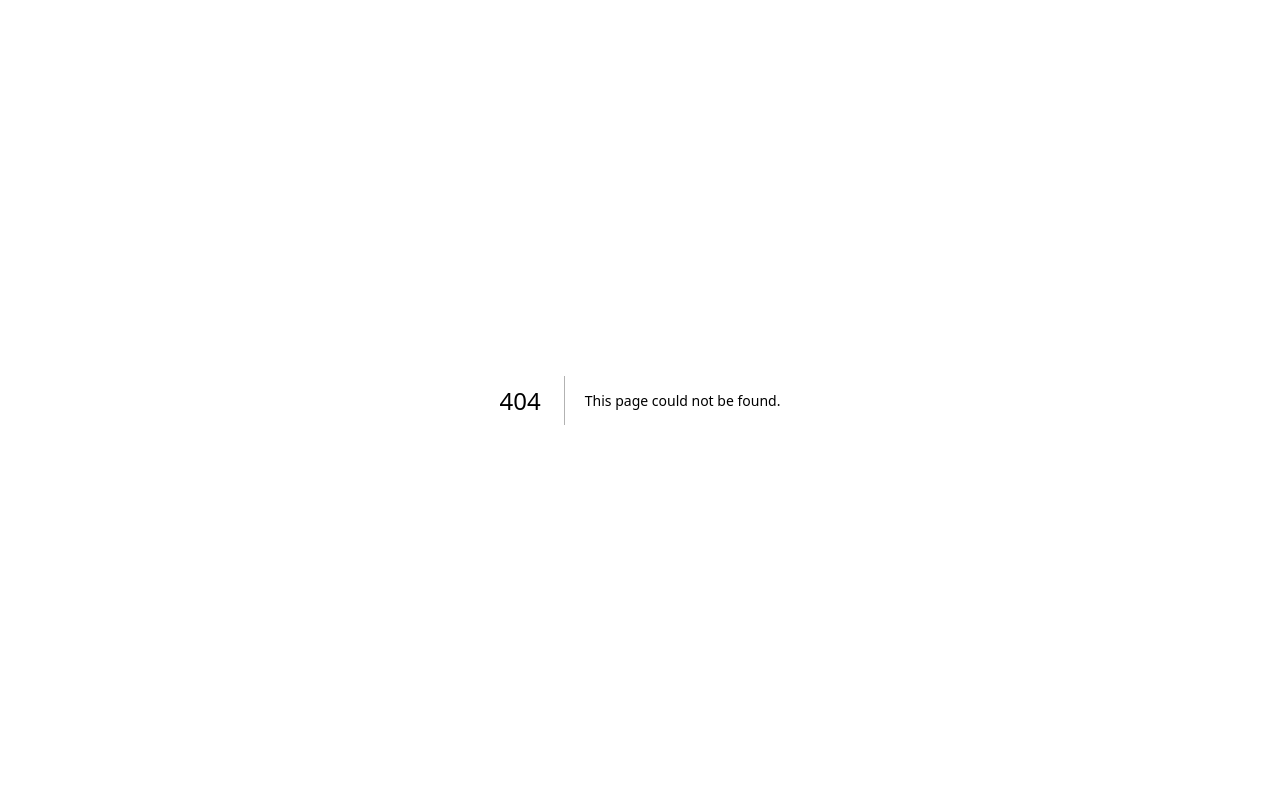
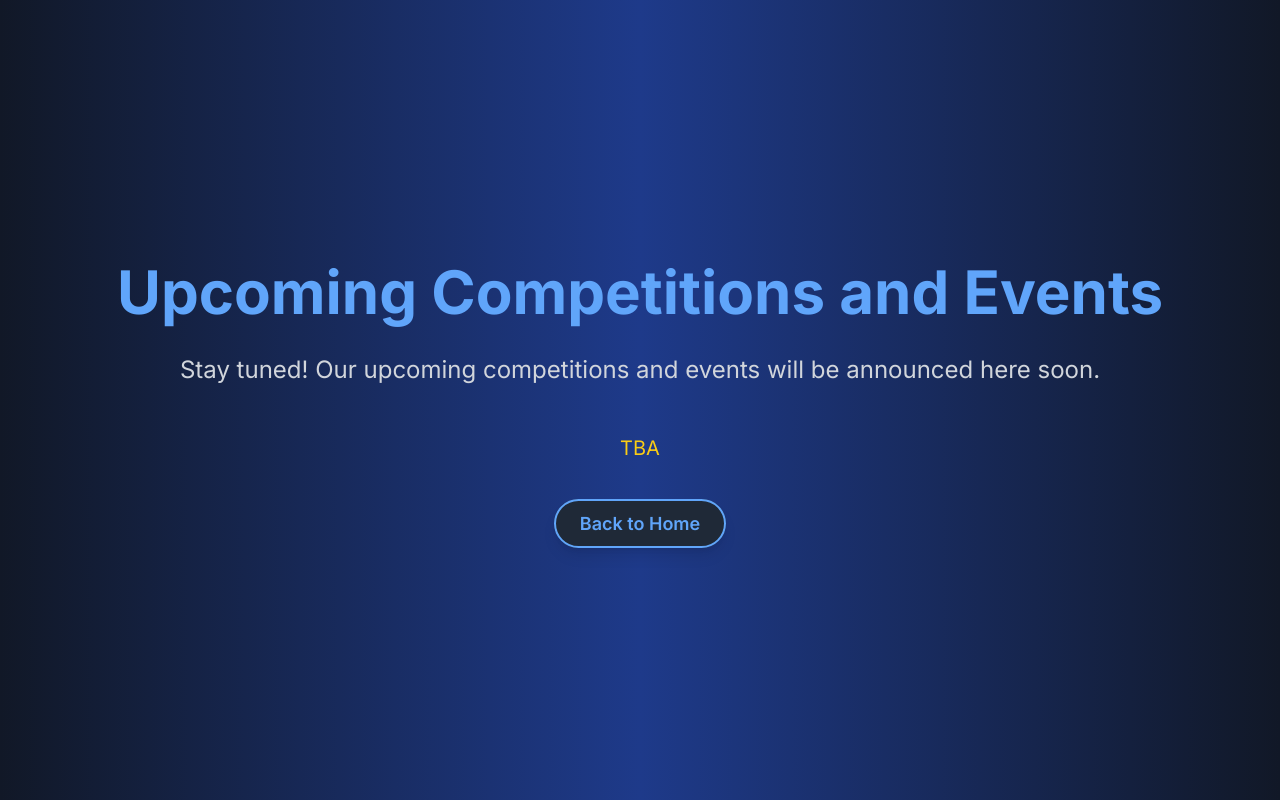
Before and after one commit to arao761/innovate-usa, a Next.js app: page /upcoming-competitions in a window 1280 px wide. Before the commit this address had no page. Built offline with nearby package versions, Linux system fonts and the light colour scheme.

Commit message:
fixed upcoming competitions button and linked to a new page

```diff
--- /dev/null
+++ b/app/upcoming-competitions/page.tsx
@@ -0,0 +1,25 @@
+import React from 'react';
+import Link from 'next/link';
+
+const UpcomingCompetitions: React.FC = () => {
+    return (
+        <div className="min-h-screen bg-gradient-to-r from-gray-900 via-blue-900 to-gray-900 flex flex-col items-center justify-center px-4">
+            <h1 className="text-4xl md:text-6xl font-bold text-blue-400 mb-8 text-center">
+                Upcoming Competitions and Events
+            </h1>
+            <p className="text-xl md:text-2xl text-gray-300 mb-12 text-center">
+                Stay tuned! Our upcoming competitions and events will be announced here soon.
+            </p>
+            <p className="text-lg md:text-xl text-yellow-400 mb-12 text-center">
+                TBA
+            </p>
+            <Link href="/" passHref>
+                <a className="bg-gray-800 text-blue-400 px-6 py-3 rounded-full shadow-lg hover:bg-gray-700 transition-all duration-300 text-lg font-semibold border-2 border-blue-400">
+                    Back to Home
+                </a>
+            </Link>
+        </div>
+    );
+};
+
+export default UpcomingCompetitions;
--- a/components/CompetitionsSection.tsx
+++ b/components/CompetitionsSection.tsx
@@ -1,6 +1,7 @@
 import React from 'react';
 import { motion } from 'framer-motion';
 import { FaLightbulb, FaChalkboardTeacher, FaArrowRight } from 'react-icons/fa';
+import Link from 'next/link';
 
 const CompetitionsSection: React.FC = () => {
     return (
@@ -50,9 +51,11 @@ const CompetitionsSection: React.FC = () => {
                 animate={{ opacity: 1, y: 0 }}
                 transition={{ duration: 0.8, delay: 0.4 }}
             >
-                <a href="#" className="inline-block bg-gray-800 text-blue-400 px-6 sm:px-8 py-3 sm:py-4 rounded-full shadow-lg hover:bg-gray-700 transition-all duration-300 text-base sm:text-xl font-semibold border-2 border-blue-400">
-                    Upcoming Competitions and Events
-                </a>
+                <Link href="/upcoming-competitions" passHref>
+                    <a className="inline-block bg-gray-800 text-blue-400 px-6 sm:px-8 py-3 sm:py-4 rounded-full shadow-lg hover:bg-gray-700 transition-all duration-300 text-base sm:text-xl font-semibold border-2 border-blue-400">
+                        Upcoming Competitions and Events
+                    </a>
+                </Link>
             </motion.div>
         </section>
     );
```
